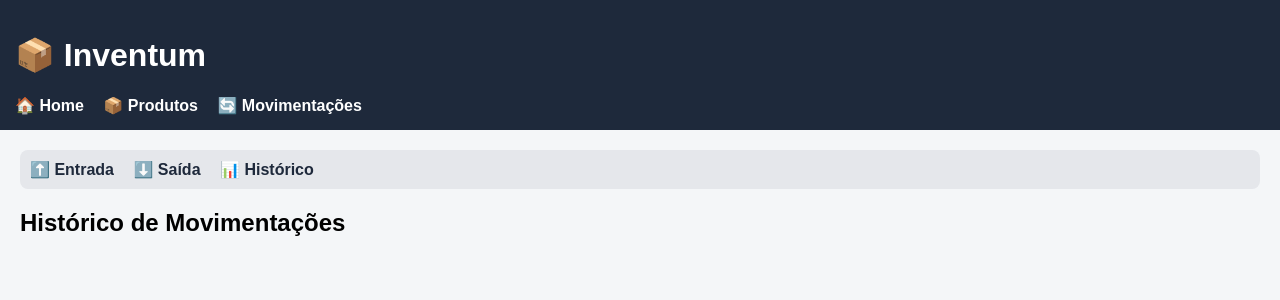
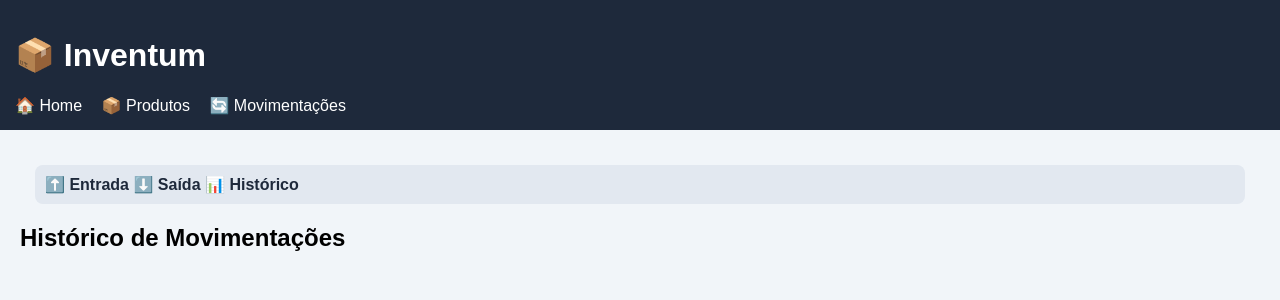
Before and after one commit to diasDev09/Inventum, a Django app: page /movimentacoes/ in a window 1280 px wide. Shown: the top 300 px of the page. Run offline with Django 5.2, Linux system fonts and the light colour scheme; data that the repository does not hold is empty.

Commit message:
feat: adiciona estilização base e interações JS
Implementa estrutura de arquivos estáticos, layout com CSS moderno e scripts JS para interação do usuário

```diff
--- a/inventory/static/css/styles.css
+++ b/inventory/static/css/styles.css
@@ -1,76 +1,67 @@
+/* RESET */
 body {
-    font-family: Arial;
+    font-family: Arial, sans-serif;
+    background: #f1f5f9;
     margin: 0;
-    background: #f4f6f8;
 }
 
+/* HEADER */
 header {
     background: #1e293b;
     color: white;
     padding: 15px;
 }
 
-nav a {
+header nav a {
     color: white;
     margin-right: 15px;
     text-decoration: none;
-    font-weight: bold;
 }
 
+/* SUBNAV */
+.subnav {
+    background: #e2e8f0;
+    padding: 10px;
+    border-radius: 8px;
+    margin: 15px;
+}
+
+.subnav a {
+    color: #1e293b;
+    font-weight: bold;
+    text-decoration: none;
+}
+
+/* CONTAINER */
 main {
     padding: 20px;
 }
 
-.card {
-    background: white;
-    padding: 15px;
-    margin-bottom: 10px;
-    border-radius: 8px;
-}
-
-nav a:hover {
-    text-decoration: underline;
-}
-
-/* 🔽 SUBNAV (movimentações) */
-.subnav {
-    background: #e5e7eb;
-    padding: 10px;
-    border-radius: 8px;
-    margin-bottom: 20px;
-}
-
-.subnav a {
-    color: #1e293b; /* 🔥 cor escura */
-    margin-right: 15px;
-    text-decoration: none;
-    font-weight: bold;
-}
-
-.subnav a:hover {
-    color: #2563eb;
-}
-
-.subnav a.active {
-    border-bottom: 2px solid #2563eb;
-}
-
+/* CARDS */
 .card {
     background: white;
     padding: 15px;
     margin-bottom: 15px;
     border-radius: 10px;
-    box-shadow: 0 2px 5px rgba(0,0,0,0.1);
+    box-shadow: 0 2px 6px rgba(0,0,0,0.1);
 }
 
+/* BOTÕES */
 button {
     background: #2563eb;
     color: white;
     padding: 8px 12px;
     border: none;
     border-radius: 6px;
+    cursor: pointer;
 }
 
 button:hover {
     background: #1d4ed8;
 }
+
+/* ALERTA */
+.alerta {
+    color: red;
+    font-weight: bold;
+}
--- a/inventory/static/js/main.js
+++ b/inventory/static/js/main.js
@@ -0,0 +1,4 @@
+// Confirmação de delete
+function confirmarExclusao() {
+    return confirm("Tem certeza que deseja deletar?");
+}
--- a/inventory/templates/base/base.html
+++ b/inventory/templates/base/base.html
@@ -1,10 +1,11 @@
+{% load static %}
 <!DOCTYPE html>
 <html lang="pt-br">
 <head>
     <meta charset="UTF-8">
     <title>Inventum</title>
 
-    <link rel="stylesheet" href="/static/css/styles.css">
+    <link rel="stylesheet" href="{% static 'css/styles.css' %}">
 </head>
 <body>
 
@@ -30,6 +31,6 @@
     {% endblock %}
 
 </main>
-
+<script src="{% static 'js/main.js' %}"></script>
 </body>
 </html>
--- a/stockflow/urls.py
+++ b/stockflow/urls.py
@@ -32,7 +32,7 @@ urlpatterns = [
     path('', dashboard, name='home'),
     path('', TemplateView.as_view(template_name="base/base.html"), name='home'),
     path('produtos/', lista_produtos, name='lista_produtos'),
-    path('produtos/criar/', criar_produto, name='criar_produto'),
+    path('/produtos/criar/', criar_produto, name='criar_produto'),
     path('produtos/editar/<int:id>/', atualizar_produto, name='atualizar_produto'),
     path('produtos/deletar/<int:id>/', deletar_produto, name='deletar_produto'),
     path('movimentacoes/entrada/', entrada_produto, name='entrada_produto'),
```
Also changed, not shown: inventory/templates/produto/list.html (+10 -5 lines).
